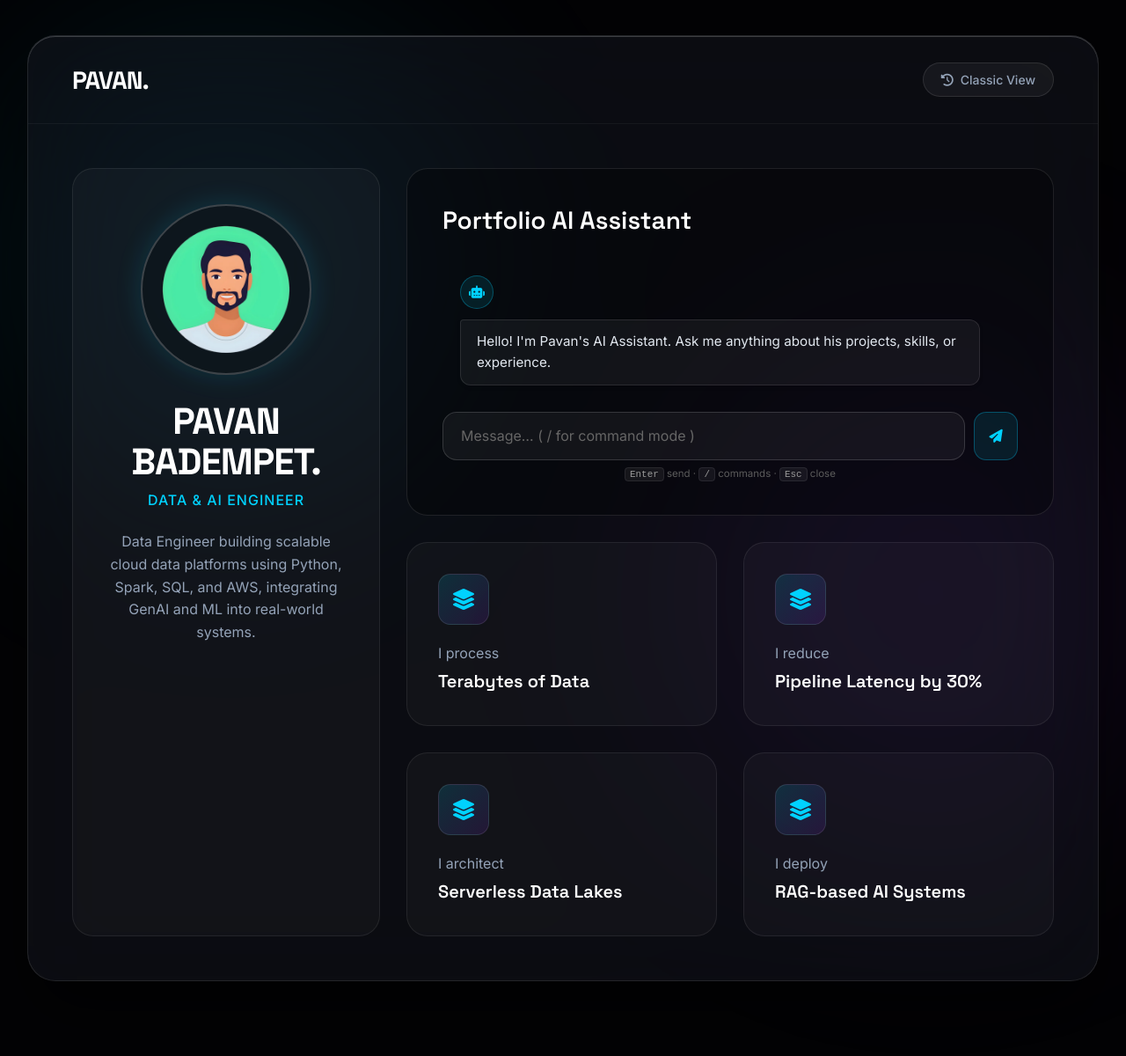
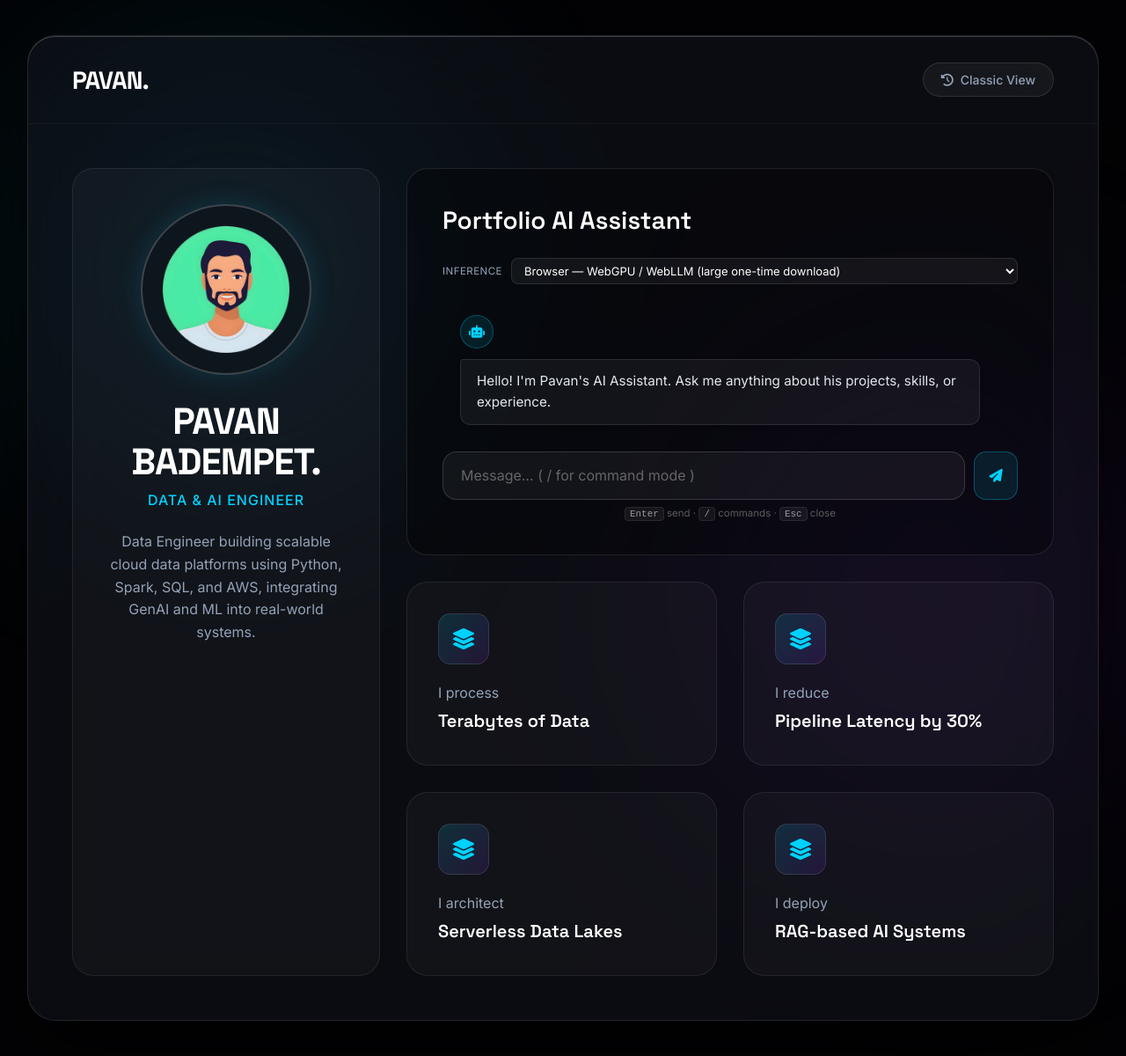
Before and after one commit to pavan-badempet/pavan-badempet.github.io, a Jekyll site: the page built from top1.html, in a window 1280 px wide. Shown: the whole page at 88% size. Built offline with Jekyll 4.4.1, drawn with Linux system fonts in a browser that asks for light colours; before the commit the page ends 1155 px from its top, so only the background shows below that.

Commit message:
feat: switch default AI to WebLLM and expose selector in top1 layout

```diff
--- a/_includes/command-palette.html
+++ b/_includes/command-palette.html
@@ -578,9 +578,9 @@
 
     function readStoredProvider() {
         try {
-            return localStorage.getItem(AI_PROVIDER_KEY) || 'pollinations';
+            return localStorage.getItem(AI_PROVIDER_KEY) || 'webllm';
         } catch (e) {
-            return 'pollinations';
+            return 'webllm';
         }
     }
 
@@ -595,7 +595,7 @@
         if (!sel) return;
         const opt = sel.querySelector('option[value="' + value + '"]');
         if (opt && !opt.disabled) sel.value = value;
-        else sel.value = 'pollinations';
+        else sel.value = 'webllm';
     }
 
     // --- Core Functions ---
--- a/assets/css/premium-os.scss
+++ b/assets/css/premium-os.scss
@@ -276,10 +276,35 @@ body.top1-layout .top1-inline-ai .command-palette-modal {
   opacity: 1 !important;
 }
 
-/* Hide header and toolbar, we use the bento box title */
-body.top1-layout .top1-inline-ai .cp-header,
+/* Hide header, we use the bento box title */
+body.top1-layout .top1-inline-ai .cp-header {
+  display: none !important;
+}
+
+/* Style the toolbar inline */
 body.top1-layout .top1-inline-ai .cp-ai-toolbar {
-  display: none !important;
+  display: flex !important;
+  background: transparent !important;
+  border-bottom: none !important;
+  padding: 0 0 15px 0 !important;
+  justify-content: flex-end;
+  gap: 10px;
+}
+
+body.top1-layout .top1-inline-ai .cp-ai-label {
+  color: var(--text-secondary) !important;
+  font-family: var(--font-body);
+}
+
+body.top1-layout .top1-inline-ai #cp-ai-provider {
+  background: rgba(255,255,255,0.05) !important;
+  border: 1px solid rgba(255,255,255,0.1) !important;
+  color: #fff !important;
+  font-family: var(--font-body) !important;
+  border-radius: 8px !important;
+  padding: 5px 10px !important;
+  font-size: 13px !important;
+  cursor: pointer;
 }
 
 /* Style the chat body */
```
